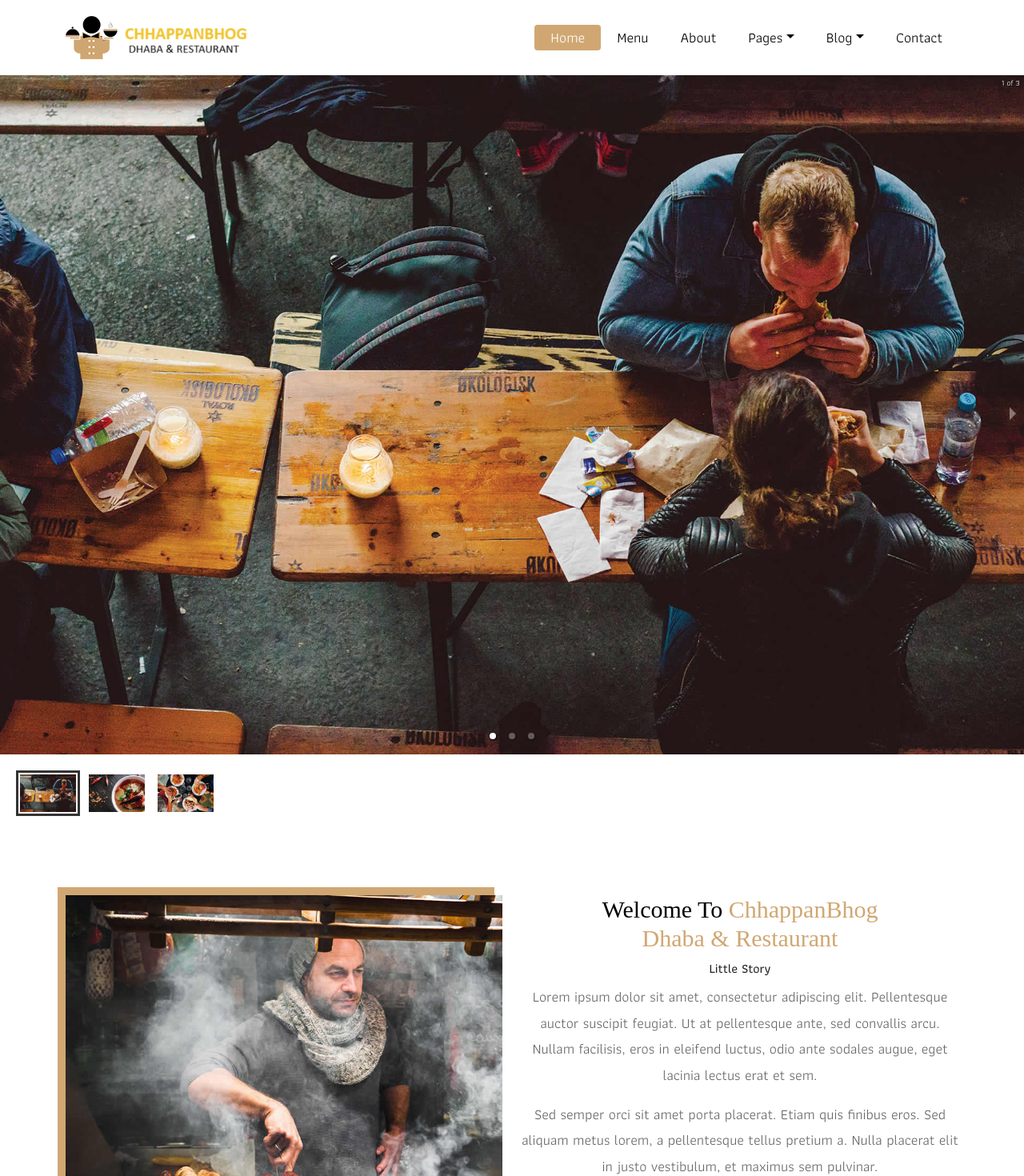
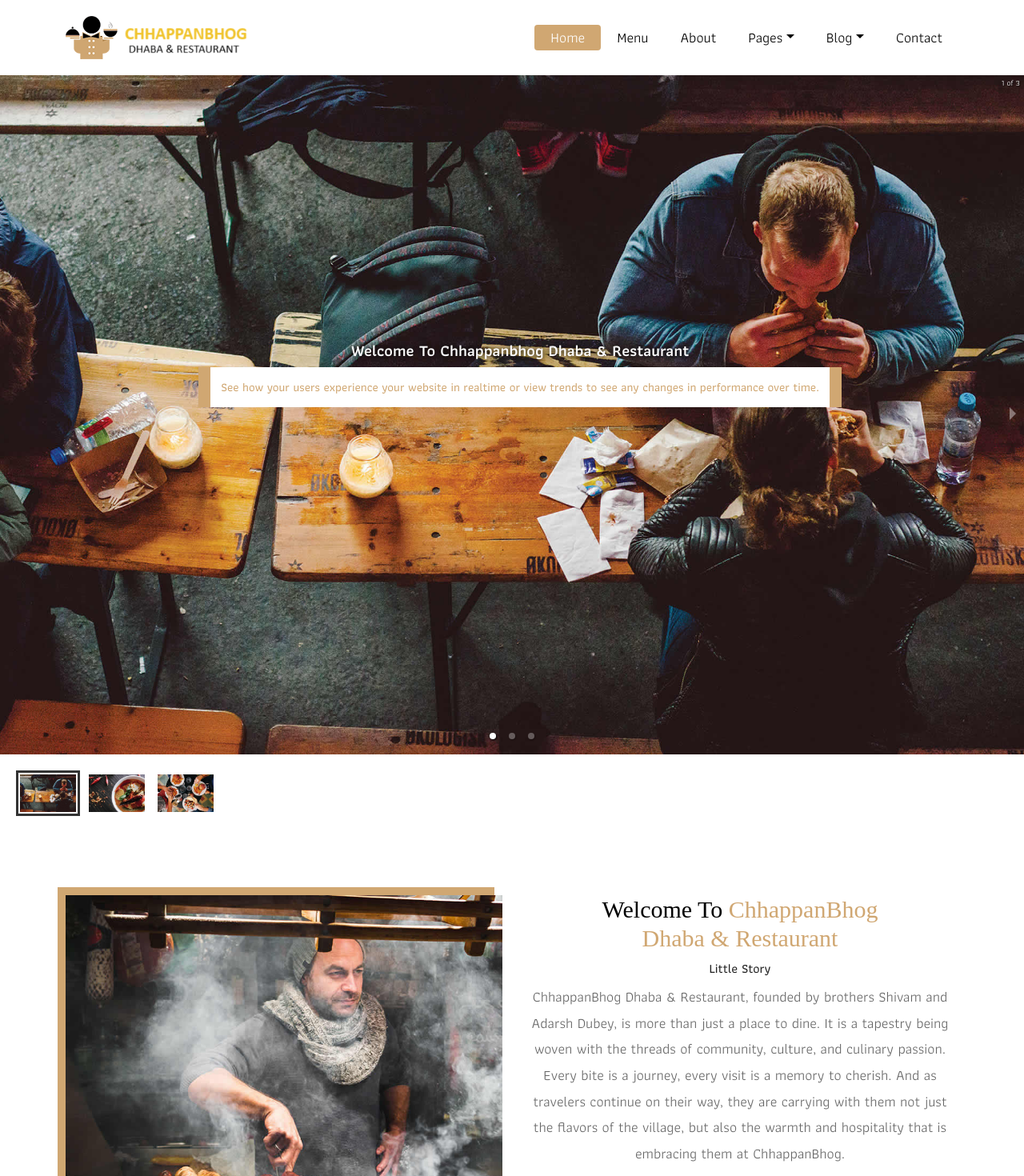
Before and after one commit to thesaty4/hotel-portfolio, a React (Create React App) app: page / in a window 1280 px wide. Shown: the top 1470 px of the page at 80% size. Built offline with nearby package versions, Linux system fonts and the light colour scheme; a web font is replaced by a local one.

Commit message:
add: crousel

```diff
--- a/src/assets/scss/style.scss
+++ b/src/assets/scss/style.scss
@@ -1,3 +1,5 @@
+$primaryColor: #d0a772;
+$secondaryColor: white;
 .main-wrapper {
   width: 100%;
   overflow: hidden;
@@ -9,6 +11,48 @@
 
 .navbar {
   background-color: white !important;
+}
+.content__wrapper {
+  position: absolute;
+  top: 32px;
+  text-align: center;
+  width: 100%;
+  height: 60vh;
+  .title {
+    font-size: 20px;
+    font-weight: bold;
+    color: white;
+    text-shadow: 0px 0px 6px black;
+  }
+  .description {
+    margin-top: 15px;
+    span {
+      background-color: white;
+      color: #d0a772;
+      padding: 13px;
+      font-weight: 500;
+      box-shadow: 0px 0px 0.5px black;
+      border-right: 15px solid #d0a772;
+      border-left: 15px solid #d0a772;
+      display: flex;
+      flex-wrap: wrap;
+    }
+  }
+}
+
+@media (min-width: 768px) {
+  .content__wrapper {
+    top: 90px;
+    transform: translate(10px, 50%);
+    .content__wrapper .title {
+      font-size: 35px;
+    }
+    .description {
+      span {
+        display: unset;
+      }
+    }
+  }
 }
 
 // .cover-image {
@@ -30,9 +74,3 @@
 // }
 
 // /* Media queries for different screen sizes */
-// @media (max-width: 768px) {
-//   .cover-image {
-//     background-size: cover;
-//     background-position: center;
-//   }
-// }
--- a/src/components/About.tsx
+++ b/src/components/About.tsx
@@ -19,16 +19,14 @@
               </h1>
               <h4>Little Story</h4>
               <p>
-                Lorem ipsum dolor sit amet, consectetur adipiscing elit.
-                Pellentesque auctor suscipit feugiat. Ut at pellentesque ante,
-                sed convallis arcu. Nullam facilisis, eros in eleifend luctus,
-                odio ante sodales augue, eget lacinia lectus erat et sem.{" "}
-              </p>
-              <p>
-                Sed semper orci sit amet porta placerat. Etiam quis finibus
-                eros. Sed aliquam metus lorem, a pellentesque tellus pretium a.
-                Nulla placerat elit in justo vestibulum, et maximus sem
-                pulvinar.
+                ChhappanBhog Dhaba & Restaurant, founded by brothers Shivam and
+                Adarsh Dubey, is more than just a place to dine. It is a
+                tapestry being woven with the threads of community, culture, and
+                culinary passion. Every bite is a journey, every visit is a
+                memory to cherish. And as travelers continue on their way, they
+                are carrying with them not just the flavors of the village, but
+                also the warmth and hospitality that is embracing them at
+                ChhappanBhog.
               </p>
               <a
                 className="btn btn-lg btn-circle btn-outline-new-white"
--- a/src/components/RestaurantSlider.tsx
+++ b/src/components/RestaurantSlider.tsx
@@ -2,10 +2,25 @@
 import "../assets/scss/style.scss";
 import { Carousel } from "react-responsive-carousel";
 import "react-responsive-carousel/lib/styles/carousel.min.css";
-const images = [
-  "/images/slider-01.jpg",
-  "/images/slider-02.jpg",
-  "/images/slider-03.jpg",
+const content = [
+  {
+    image: "/images/slider-01.jpg",
+    title: "Welcome To Chhappanbhog Dhaba & Restaurant ",
+    desc: ` See how your users experience your website in realtime or view
+            trends to see any changes in performance over time.`,
+  },
+  {
+    image: "/images/slider-02.jpg",
+    title: "Welcome To Chhappanbhog Dhaba & Restaurant ",
+    desc: ` See how your users experience your website in realtime or view
+            trends to see any changes in performance over time.`,
+  },
+  {
+    image: "/images/slider-03.jpg",
+    title: "Welcome To Chhappanbhog Dhaba & Restaurant ",
+    desc: ` See how your users experience your website in realtime or view
+            trends to see any changes in performance over time.`,
+  },
 ];
 interface SlideItem {
   imageUrl: string;
@@ -37,96 +52,19 @@
     <>
       <div className="slider_wrapper">
         <Carousel useKeyboardArrows={true}>
-          {images.map((URL, index) => (
+          {content.map((item, index) => (
             <div className="slide">
-              <img alt="sample_file" src={URL} key={index} />
+              <img alt="sample_file" src={item.image} key={index} />
+              <div className="content__wrapper">
+                <div className="title">{item.title}</div>
+                <div className="description">
+                  <span>{item.desc}</span>
+                </div>
+              </div>
             </div>
           ))}
         </Carousel>
       </div>
-      {/* <Carousel>
-        <div>
-          <img src="/images/slider-01.jpg" />
-          <div className="carousel-text">
-            <div className="row">
-              <div className="col-md-12">
-                <h1 className="m-b-20">
-                  <strong>
-                    Welcome To <br /> Yamifood Restaurant
-                  </strong>
-                </h1>
-                <p className="m-b-40">
-                  See how your users experience your website in realtime or view{" "}
-                  <br />
-                  trends to see any changes in performance over time.
-                </p>
-                <p>
-                  <a
-                    className="btn btn-lg btn-circle btn-outline-new-white"
-                    href="#"
-                  >
-                    Reservation
-                  </a>
-                </p>
-              </div>
-            </div>
-          </div>
-        </div>
-        <div>
-          <img src="/images/slider-02.jpg" />
-          <div className="carousel-text">
-            <div className="row">
-              <div className="col-md-12">
-                <h1 className="m-b-20">
-                  <strong>
-                    Welcome To <br /> Yamifood Restaurant
-                  </strong>
-                </h1>
-                <p className="m-b-40">
-                  See how your users experience your website in realtime or view{" "}
-                  <br />
-                  trends to see any changes in performance over time.
-                </p>
-                <p>
-                  <a
-                    className="btn btn-lg btn-circle btn-outline-new-white"
-                    href="#"
-                  >
-                    Reservation
-                  </a>
-                </p>
-              </div>
-            </div>
-          </div>
-        </div>
-        <div>
-          <img src="/images/slider-03.jpg" />
-          <div className="carousel-text">
-            <div className="row">
-              <div className="col-md-12">
-                <h1 className="m-b-20">
-                  <strong>
-                    Welcome To <br /> Yamifood Restaurant
-                  </strong>
-                </h1>
-                <p className="m-b-40">
-                  See how your users experience your website in realtime or view{" "}
-                  <br />
-                  trends to see any changes in performance over time.
-                </p>
-                <p>
-                  <a
-                    className="btn btn-lg btn-circle btn-outline-new-white"
-                    href="#"
-                  >
-                    Reservation
-                  </a>
-                </p>
-              </div>
-            </div>
-          </div>
-        </div>
-      </Carousel> */}
     </>
   );
 };
```
